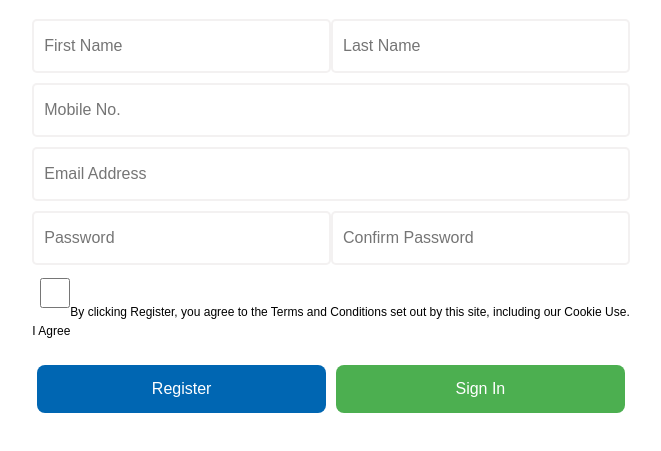
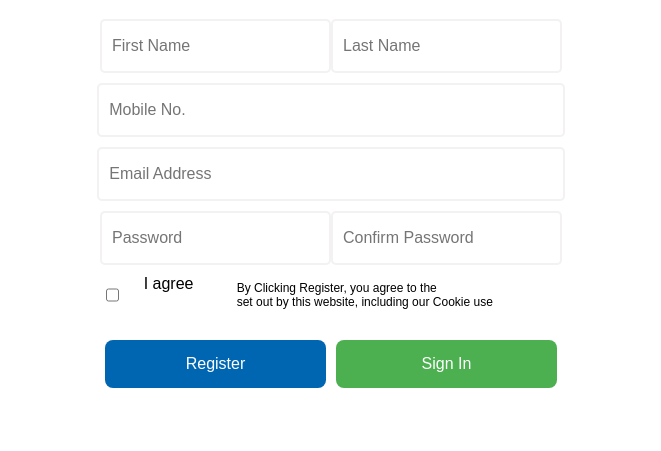
Before and after one commit to MuAshrafMu/FET-Training-020722, a plain HTML site: page Feb_8_SignUpPage/index.html in a window 1280 px wide. Shown: the part 149-600 px from the top of the page, without its empty margins (309-970 px from the left). Drawn offline with Linux system fonts and the light colour scheme.

Commit message:
fixed ui bugs

```diff
--- a/Feb_8_SignUpPage/index.html
+++ b/Feb_8_SignUpPage/index.html
@@ -29,15 +29,10 @@
         <input type='password' id='confirm-password' placeholder='Confirm Password' />
       </div>
       <div class="accept-box">
-        <div class="agree-checkbox">
-          <input class="accept" type="checkbox" name="accept" id="accept">
-          <p>I Agree</p>
-        </div>
-        <div class="agree-checkbox">
-          <p>By clicking Register, you agree to the Terms and Conditions set out by this
-            site, including our Cookie Use.
-          </p>
-        </div>
+        <input type="checkbox" id="consent" name="consent" value="agree">
+        <label for="consent">I agree</label> <br>
+        <p>By Clicking Register, you agree to the <a href="">Terms and Conditions</a>
+        <br>set out by this website, including our Cookie use</p>
       </div>
       <div class="form-btns">
         <button class="register" type="submit">
--- a/Feb_8_SignUpPage/style.css
+++ b/Feb_8_SignUpPage/style.css
@@ -13,7 +13,7 @@ body {
   align-items: center;
   margin: auto;
   height: 465px;
-  width: 650px;
+  width: 700px;
 }
 
 form {
@@ -27,7 +27,7 @@ p {
   font-size: 12px;
 }
 
-input {
+input[type=text], input[type=email], input[type=password], input[type=tel] {
   border: 2px solid #e1dede69;
   border-radius: 5px;
   text-align: left;
@@ -77,14 +77,22 @@ input:focus {
   width: 96%;
 }
 
+.accept-box {
+  margin: 0 0;
+  padding-bottom: 10px;
+  display: flex;
+  justify-content: space-between;
+  flex-direction: row;
+  align-items: left;
+  width: 100%;
+}
+
 .form-item input {
   width: 100%;
 }
 
-.accept-box {
-  display: flex;
-  align-items: center;
-  margin: auto;
+input[type=checkbox], p {
+  margin: 6px;
 }
 
 a {
@@ -122,3 +130,15 @@ button:hover {
 .register {
   background-color: #0066b2;
 }
+
+@media only screen and (max-width: 600px) {
+  .container {
+    width: 80%;
+  }
+
+  .form-item, .form-item-password, .form-item-username, .accept-box{
+    width: 60%;
+  }
+
+  .for
+}
```
